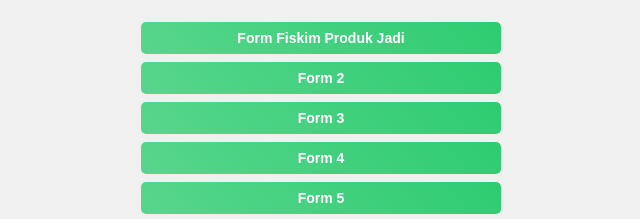
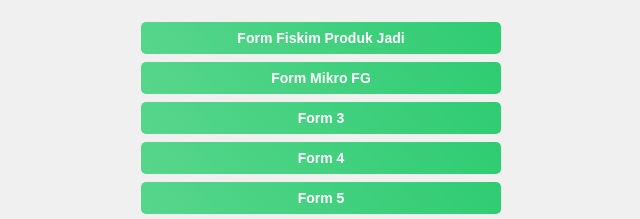
Before and after one commit to kgnip/qcmonitoringdata, a plain HTML site: page index.html in a window 1280 px wide. Both pictures are taken after a click on the element "Form Input". Shown: the part 174-393 px from the top of the page, 319-959 px from the left. Drawn offline with Linux system fonts and the light colour scheme.

Commit message:
Update index.html

```diff
--- a/index.html
+++ b/index.html
@@ -111,7 +111,7 @@
             <div class="menu-button" onclick="toggleSubMenu('formInput')">Form Input</div>
             <div class="submenu" id="formInput">
                 <a href="https://docs.google.com/forms/d/e/1FAIpQLSdJ3l5WtzXTYXqDXlN253E8wUPJlMPqvt8yebI1WxT4kz7Mog/viewform">Form Fiskim Produk Jadi</a>
-                <a href="https://forms.gle/example2">Form 2</a>
+                <a href="https://docs.google.com/forms/d/e/1FAIpQLSe8Vmi3jM_0Gq-dxdwShf5rCktg6McLgcRdL3IRQwpZapYuow/viewform">Form Mikro FG</a>
                 <a href="https://forms.gle/example3">Form 3</a>
                 <a href="https://forms.gle/example4">Form 4</a>
                 <a href="https://forms.gle/example5">Form 5</a>
```
